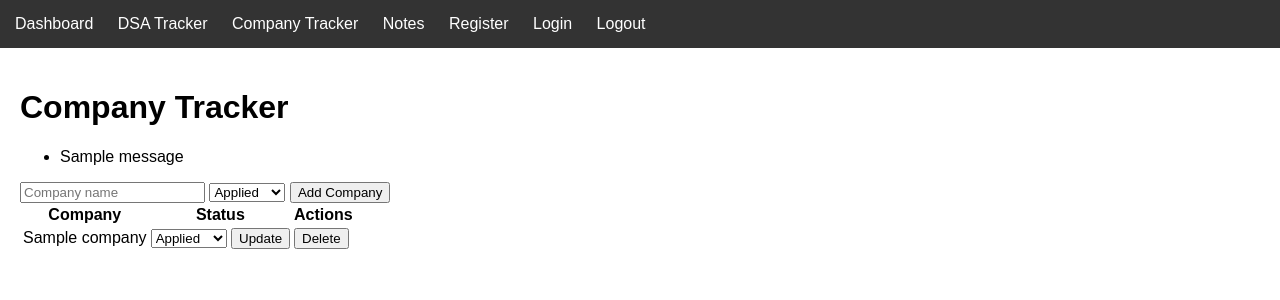
After one commit to smayamaben-01/personal-learning-hub, a Flask app: template templates/company_tracker.html in a window 1280 px wide. The commit adds this page. Shown: the top 300 px of the page. Run offline with Flask 3, Linux system fonts and the light colour scheme; the template is opened without the code that fills it: most values are stand-ins (such as "Sample title", 1, 10 or a date in 2020); one stand-in notice (Sample message) is shown.

Commit message:
feat: add full CRUD for DSA tracker and company tracker

```diff
--- a/app.py
+++ b/app.py
@@ -87,13 +87,134 @@ def logout():
     flash('You have been logged out.')
     return redirect(url_for('login'))
 
+#DSA Tracker
+
 @app.route('/dsa')
 @login_required
 def dsa_tracker():
+    user_id = session['user_id']
     conn = get_db_connection()
     cursor = conn.cursor(dictionary=True)
-    cursor.execute("SELECT * FROM dsa_topics WHERE user_id = %s", (1,))
+    cursor.execute("SELECT * FROM dsa_topics WHERE user_id = %s", (user_id,))
     topics = cursor.fetchall()
     cursor.close()
     conn.close()
     return render_template('dsa_tracker.html', topics=topics)
+
+@app.route('/dsa/add', methods=['POST'])
+@login_required
+def add_dsa_topic():
+    user_id = session['user_id']
+    topic_name = request.form['topic_name']
+
+    if not topic_name:
+        flash('Topic name is required.')
+        return redirect(url_for('dsa_tracker'))
+
+    conn = get_db_connection()
+    cursor = conn.cursor()
+    cursor.execute("INSERT INTO dsa_topics (user_id, topic_name) VALUES (%s, %s)", (user_id, topic_name))
+    conn.commit()
+    cursor.close()
+    conn.close()
+
+    flash('Topic added!')
+    return redirect(url_for('dsa_tracker'))
+
+@app.route('/dsa/update/<int:topic_id>', methods=['POST'])
+@login_required
+def update_dsa_topic(topic_id):
+    user_id = session['user_id']
+    status = request.form['status']
+    questions_solved = request.form['questions_solved']
+
+    conn = get_db_connection()
+    cursor = conn.cursor()
+    cursor.execute("UPDATE dsa_topics SET status = %s, questions_solved = %s WHERE id = %s AND user_id = %s", (status, questions_solved, topic_id, user_id))
+    conn.commit()
+    cursor.close()
+    conn.close()
+
+    flash('Topic updated!')
+    return redirect(url_for('dsa_tracker'))
+
+@app.route('/dsa/delete/<int:topic_id>', methods=['POST'])
+@login_required
+def delete_dsa_topic(topic_id):
+    user_id = session['user_id']
+
+    conn = get_db_connection()
+    cursor = conn.cursor()
+    cursor.execute("DELETE FROM dsa_topics WHERE id = %s AND user_id = %s", (topic_id, user_id))
+    conn.commit()
+    cursor.close()
+    conn.close()
+
+    flash('Topic deleted.')
+    return redirect(url_for('dsa_tracker'))
+
+#Company Tracker
+
+@app.route('/companies')
+@login_required
+def company_tracker():
+    user_id = session['user_id']
+    conn = get_db_connection()
+    cursor = conn.cursor(dictionary=True)
+    cursor.execute("SELECT * FROM companies WHERE user_id = %s", (user_id,))
+    names = cursor.fetchall()
+    cursor.close()
+    conn.close()
+    return render_template('company_tracker.html', companies=names)
+
+@app.route('/companies/add', methods=['POST'])
+@login_required
+def add_company_name():
+    user_id = session['user_id']
+    company_name = request.form['company_name']
+    status = request.form['status']
+
+    if not company_name:
+        flash('Company name is required.')
+        return redirect(url_for('company_tracker'))
+
+    conn = get_db_connection()
+    cursor = conn.cursor()
+    cursor.execute("INSERT INTO companies (user_id, company_name, status) VALUES (%s, %s, %s)", (user_id, company_name, status))
+    conn.commit()
+    cursor.close()
+    conn.close()
+
+    flash('Company added!')
+    return redirect(url_for('company_tracker'))
+
+@app.route('/companies/update/<int:company_id>', methods=['POST'])
+@login_required
+def update_company_status(company_id):
+    user_id = session['user_id']
+    status = request.form['status']
+
+    conn = get_db_connection()
+    cursor = conn.cursor()
+    cursor.execute("UPDATE companies SET status = %s WHERE id = %s AND user_id = %s", (status, company_id, user_id))
+    conn.commit()
+    cursor.close()
+    conn.close()
+
+    flash('Company status updated!')
+    return redirect(url_for('company_tracker'))
+
+@app.route('/companies/delete/<int:company_id>', methods=['POST'])
+@login_required
+def delete_company(company_id):
+    user_id = session['user_id']
+
+    conn = get_db_connection()
+    cursor = conn.cursor()
+    cursor.execute("DELETE FROM companies WHERE id = %s AND user_id = %s", (company_id, user_id))
+    conn.commit()
+    cursor.close()
+    conn.close()
+
+    flash('Company deleted.')
+    return redirect(url_for('company_tracker'))
--- /dev/null
+++ b/templates/company_tracker.html
@@ -0,0 +1,56 @@
+{% extends "base.html" %}
+{% block content %}
+    <h1>Company Tracker</h1>
+
+    {% with messages = get_flashed_messages() %}
+        {% if messages %}
+            <ul>
+            {% for message in messages %}
+                <li>{{ message }}</li>
+            {% endfor %}
+            </ul>
+        {% endif %}
+    {% endwith %}
+
+    <form method="POST" action="{{ url_for('add_company_name') }}">
+        <input type="text" name="company_name" placeholder="Company name" required>
+        <select name="status">
+            <option value="Applied">Applied</option>
+            <option value="OA">OA</option>
+            <option value="Interview">Interview</option>
+            <option value="Rejected">Rejected</option>
+            <option value="Selected">Selected</option>
+        </select>
+        <button type="submit">Add Company</button>
+    </form>
+
+    <table>
+    <tr>
+        <th>Company</th>
+        <th>Status</th>
+        <th>Actions</th>
+    </tr>
+    {% for company in companies %}
+    <tr>
+        <td>{{ company.company_name }}</td>
+        <td>
+            <form method="POST" action="{{ url_for('update_company_status', company_id=company.id) }}">
+                <select name="status">
+                    <option value="Applied" {% if company.status == 'Applied' %}selected{% endif %}>Applied</option>
+                    <option value="OA" {% if company.status == 'OA' %}selected{% endif %}>OA</option>
+                    <option value="Interview" {% if company.status == 'Interview' %}selected{% endif %}>Interview</option>
+                    <option value="Rejected" {% if company.status == 'Rejected' %}selected{% endif %}>Rejected</option>
+                    <option value="Selected" {% if company.status == 'Selected' %}selected{% endif %}>Selected</option>
+                </select>
+                <button type="submit">Update</button>
+            </form>
+        </td>
+        <td>
+            <form method="POST" action="{{ url_for('delete_company', company_id=company.id) }}" onsubmit="return confirm('Delete this company?');">
+                <button type="submit">Delete</button>
+            </form>
+        </td>
+    </tr>
+    {% endfor %}
+    </table>
+{% endblock %}
```
Also changed, not shown: templates/dsa_tracker.html (+37 -2 lines).
